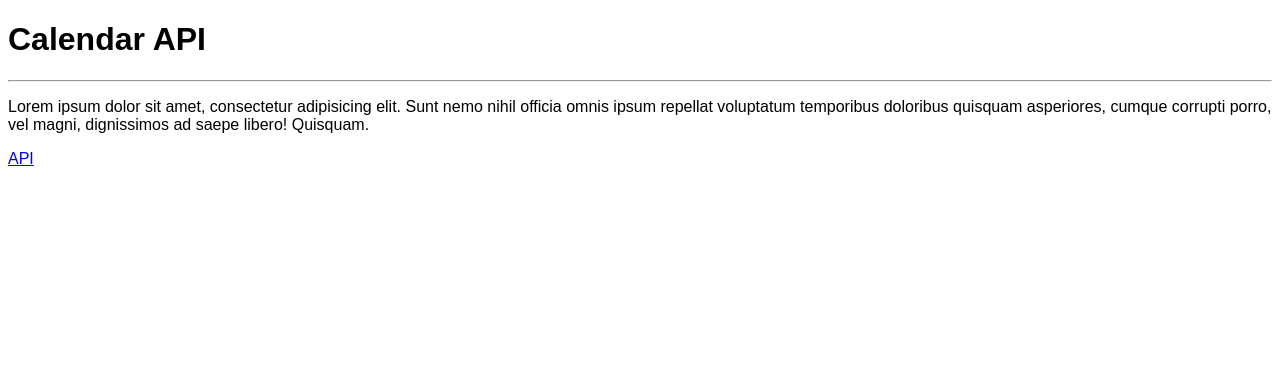
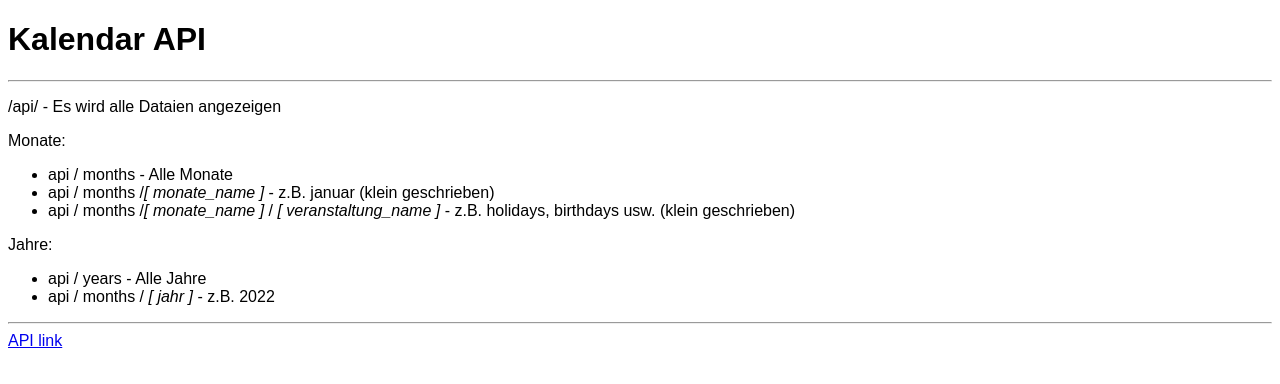
Before and after one commit to mariuszbialas/js-project-rest-api, a website: page public/index.html in a window 1280 px wide. Drawn offline with Linux system fonts and the light colour scheme.

Commit message:
update api.js and index.html

```diff
--- a/public/index.html
+++ b/public/index.html
@@ -12,10 +12,26 @@
 
 <body>
 
-    <h1>Calendar API</h1>
+    <h1>Kalendar API</h1>
     <hr>
-    <p>Lorem ipsum dolor sit amet, consectetur adipisicing elit. Sunt nemo nihil officia omnis ipsum repellat voluptatum temporibus doloribus quisquam asperiores, cumque corrupti porro, vel magni, dignissimos ad saepe libero! Quisquam.</p>
-    <a href="/api/">API</a>
+    <p>/api/ - Es wird alle Dataien angezeigen</p>
+    <p>
+        Monate:
+        <ul>
+            <li>api / months - Alle Monate</li>
+            <li>api / months /<i>[ monate_name ]</i> - z.B. januar (klein geschrieben)</li>
+            <li>api / months /<i>[ monate_name ]</i> / <i>[ veranstaltung_name ]</i> - z.B. holidays, birthdays usw. (klein geschrieben)</li>
+        </ul>
+    </p>
+    <p>
+        Jahre:
+        <ul>
+            <li>api / years - Alle Jahre</li>
+            <li>api / months / <i>[ jahr ]</i> - z.B. 2022</li>
+        </ul>
+    </p>
+    <hr>
+    <a href="/api/">API link</a>
 
 
 </html>
--- a/routes/api.js
+++ b/routes/api.js
@@ -73,7 +73,8 @@ router.get('/months/:month', (req, res) => {
     .catch(console.warn);
 });
 router.get('/months', (req, res) => {
-  const data = fetchData().then((data) => res.status(200).json(data.months)).catch(console.warn);
+  const data = fetchData()
+    .then((data) => res.status(200).json(data.months)).catch(console.warn);
 });
 
 // Jahr Routers
@@ -91,7 +92,8 @@ router.get('/years/:year', (req, res) => {
     .catch(console.warn);
 });
 router.get('/years', (req, res) => {
-  fetchData().then((data) => res.status(200).json(data.years)).catch(console.warn);
+  fetchData()
+    .then((data) => res.status(200).json(data.years)).catch(console.warn);
 });
 
 // Not gültiger Pfad
```
Also changed, not shown: 2 other files.
